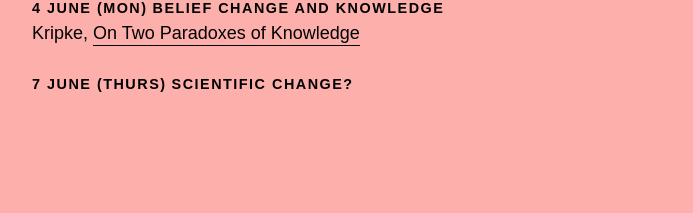
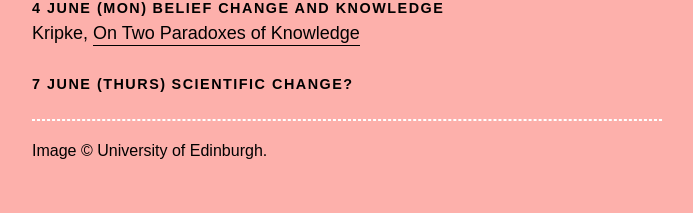
Before and after one commit to danielrothschild/danielrothschild.github.io, a Jekyll site: the page built from _pages/41_changing.md, in a window 1280 px wide. Shown: the part 1848-2061 px from the top of the page, without its empty margins (248-941 px from the left). Built offline with Jekyll 4.4.1, drawn with Linux system fonts in a browser that asks for light colours; comment, search, counter and statistics services are not loaded; before the commit the page ends 1997 px from its top, so only the background shows below that.

Commit message:
image credit

```diff
--- a/_pages/41_changing.md
+++ b/_pages/41_changing.md
@@ -58,3 +58,9 @@ Hansson, [The Logic of Belief Revision](https://plato.stanford.edu/entries/logic
 Kripke, [On Two Paradoxes of Knowledge](http://www.oxfordscholarship.com/view/10.1093/acprof:oso/9780199730155.001.0001/acprof-9780199730155-chapter-2)
 
 <span class="titleblack">7 June (Thurs)</span> <span class = "titlethin"> SCIENTIFIC CHANGE? </span>
+
+---
+
+<span class ="smaller">
+Image © University of Edinburgh.
+</span>
```
Also changed, not shown: 2 other files.
